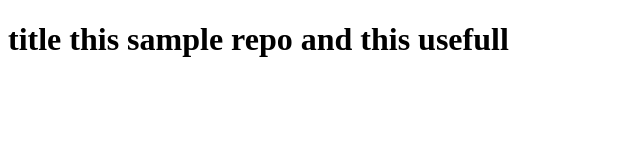
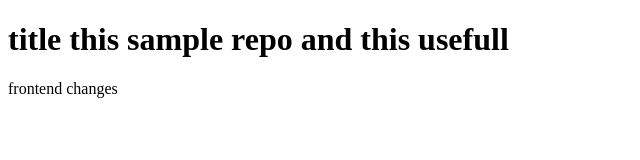
Before and after one commit to tamilarasan6258/samplerepo, a plain HTML site: page index.html in a window 1280 px wide. Shown: the whole page, without its empty margins (0-640 px from the left). Drawn offline with Linux system fonts and the light colour scheme.

Commit message:
fix : update html

```diff
--- a/index.html
+++ b/index.html
@@ -7,6 +7,7 @@
 </head>
 <body>
     <h1>title this sample repo and this usefull</h1>
+    <p>frontend changes</p>
 
 </body>
 </html>
```
